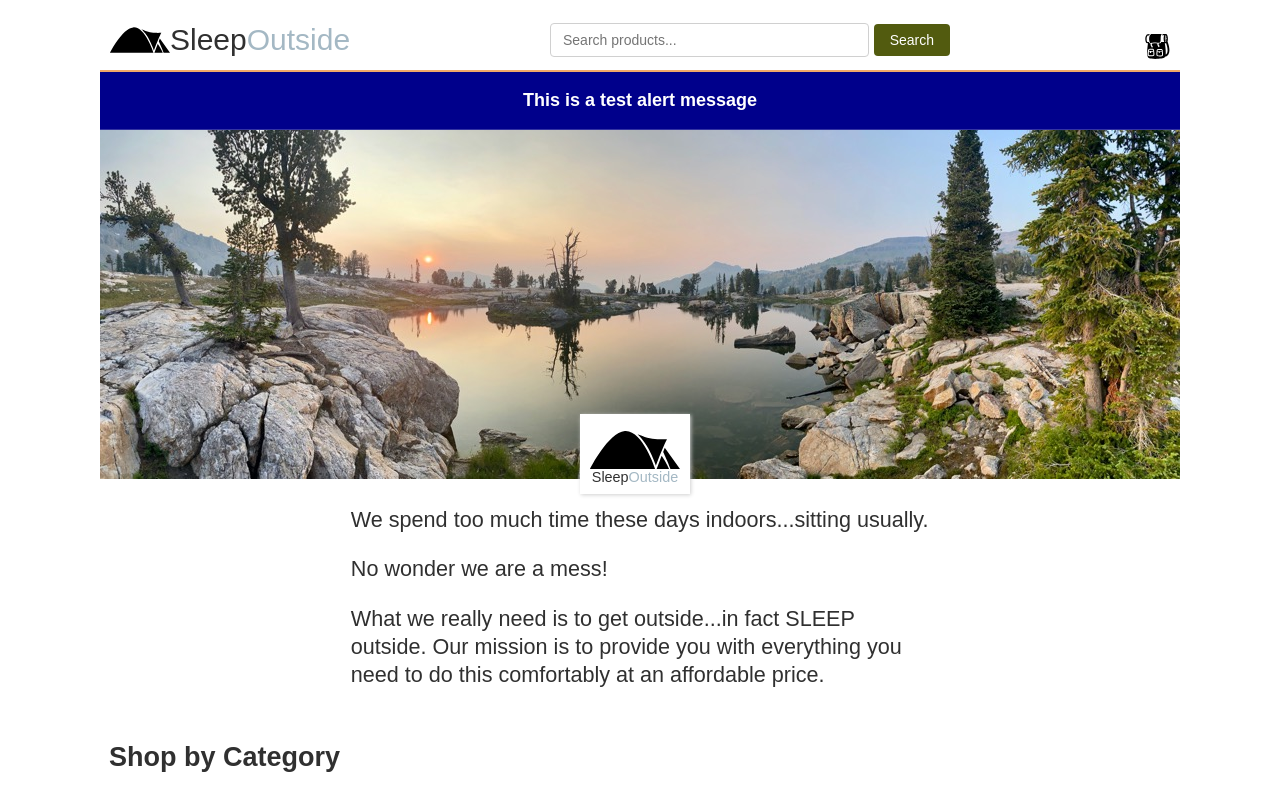
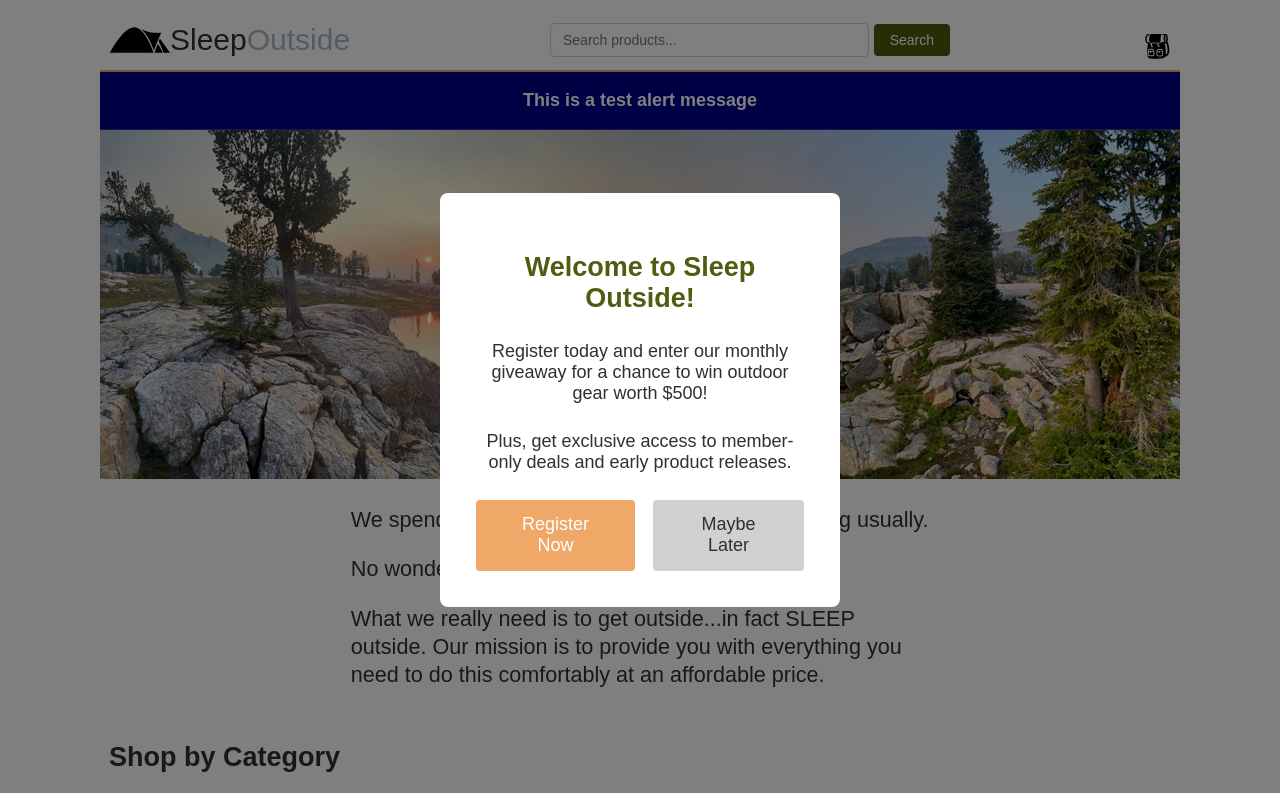
Before and after one commit to AshlynnHall/wdd330, a plain HTML site: page src/index.html in a window 1280 px wide. Shown: the top 793 px of the page. Drawn offline with Linux system fonts and the light colour scheme.

Commit message:
first visit

```diff
--- a/src/css/style.css
+++ b/src/css/style.css
@@ -650,3 +650,63 @@ footer {
 .checkout-submit:hover {
   background-color: #3a4a0a;
 }
+
+/* First Visit Modal */
+.first-visit-modal {
+  position: fixed;
+  top: 0;
+  left: 0;
+  width: 100%;
+  height: 100%;
+  background: rgba(0, 0, 0, 0.5);
+  display: flex;
+  justify-content: center;
+  align-items: center;
+  z-index: 1000;
+}
+
+.modal-content {
+  background: white;
+  padding: 2em;
+  border-radius: 8px;
+  max-width: 400px;
+  text-align: center;
+  margin: 1em;
+}
+
+.modal-content h2 {
+  color: var(--secondary-color);
+  margin-bottom: 1em;
+}
+
+.modal-content p {
+  margin-bottom: 1.5em;
+}
+
+.modal-buttons {
+  display: flex;
+  gap: 1em;
+  justify-content: center;
+}
+
+.modal-button {
+  padding: 0.8em 1.5em;
+  border: none;
+  border-radius: 4px;
+  cursor: pointer;
+  font-size: 1em;
+}
+
+.modal-register {
+  background-color: var(--primary-color);
+  color: white;
+}
+
+.modal-close {
+  background-color: var(--light-grey);
+  color: var(--dark-grey);
+}
+
+.modal-button:hover {
+  opacity: 0.8;
+}
--- a/src/js/main.js
+++ b/src/js/main.js
@@ -20,6 +20,42 @@ async function initializePage() {
 // Initialize the page
 initializePage();
 
+// Show first visit modal
+function showFirstVisitModal() {
+  if (!localStorage.getItem('hasVisited')) {
+    const modal = document.createElement('div');
+    modal.className = 'first-visit-modal';
+    modal.innerHTML = `
+      <div class="modal-content">
+        <h2>Welcome to Sleep Outside!</h2>
+        <p>Register today and enter our monthly giveaway for a chance to win outdoor gear worth $500!</p>
+        <p>Plus, get exclusive access to member-only deals and early product releases.</p>
+        <div class="modal-buttons">
+          <button class="modal-button modal-register">Register Now</button>
+          <button class="modal-button modal-close">Maybe Later</button>
+        </div>
+      </div>
+    `;
+
+    document.body.appendChild(modal);
+
+    // Handle button clicks
+    modal.querySelector('.modal-register').addEventListener('click', () => {
+      alert('Registration feature coming soon!');
+      modal.remove();
+      localStorage.setItem('hasVisited', 'true');
+    });
+
+    modal.querySelector('.modal-close').addEventListener('click', () => {
+      modal.remove();
+      localStorage.setItem('hasVisited', 'true');
+    });
+  }
+}
+
+// Show modal after page loads
+setTimeout(showFirstVisitModal, 1000);
+
 // Handle newsletter signup (does nothing)
 document.addEventListener('DOMContentLoaded', () => {
   const newsletterForm = document.getElementById('newsletter-form');
```
